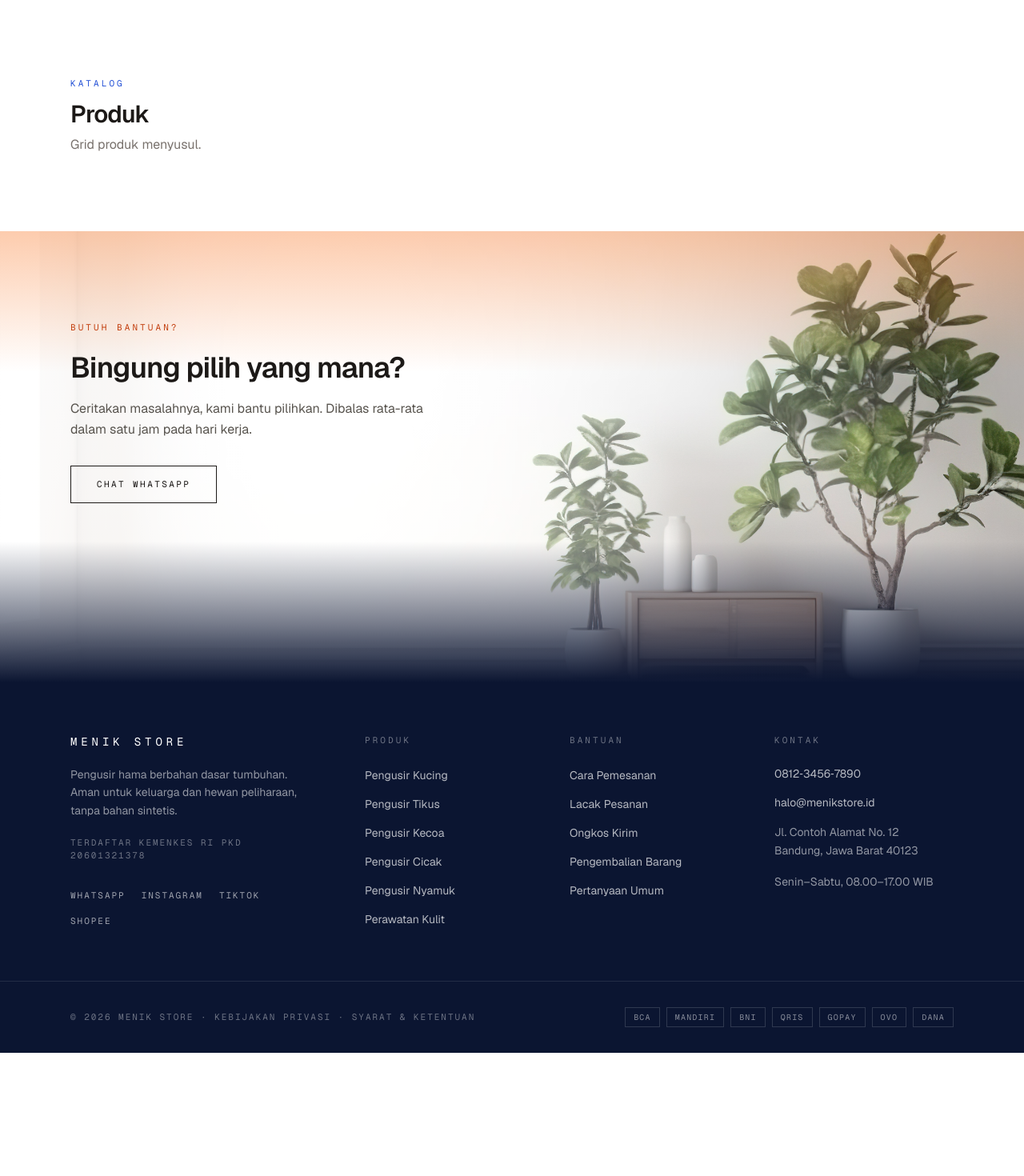
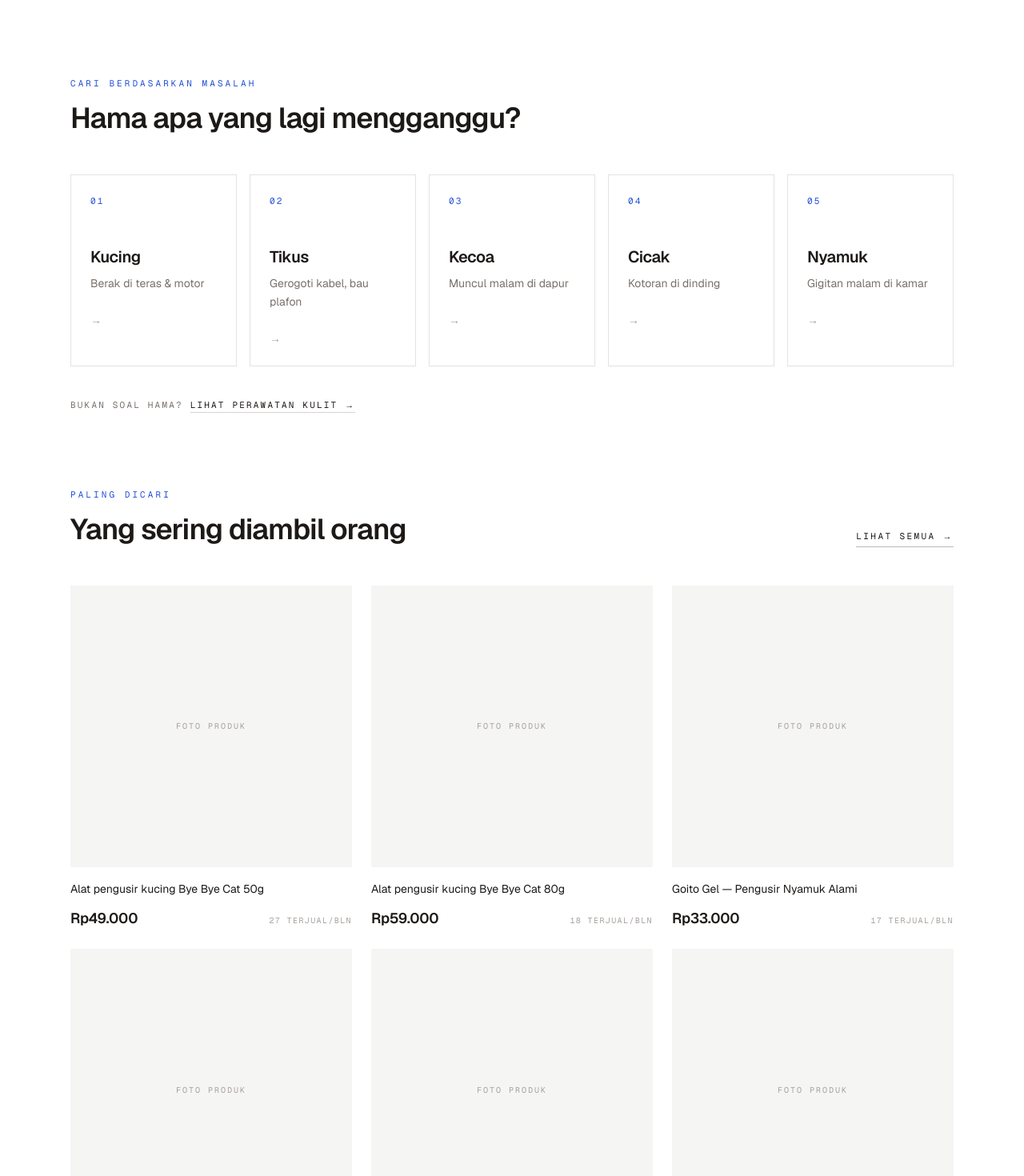
Before and after one commit to winterheatherica/ecommerce, a Next.js app in the folder frontend/: page / in a window 1280 px wide. Shown: the part 800-2270 px from the top of the page at 80% size. Before the commit the page ends 2116 px from the top, so only its background shows below. Built offline with nearby package versions, Linux system fonts and the light colour scheme.

Commit message:
add featured products section

```diff
--- /dev/null
+++ b/frontend/app/components/featured-products.tsx
@@ -0,0 +1,111 @@
+import Image from "next/image";
+
+type Produk = {
+  slug: string;
+  nama: string;
+  harga: number;
+  terjualPerBulan: number;
+  gambar?: string;
+};
+
+const produk: Produk[] = [
+  {
+    slug: "bye-bye-cat-50g",
+    nama: "Alat pengusir kucing Bye Bye Cat 50g",
+    harga: 49000,
+    terjualPerBulan: 27,
+  },
+  {
+    slug: "bye-bye-cat-80g",
+    nama: "Alat pengusir kucing Bye Bye Cat 80g",
+    harga: 59000,
+    terjualPerBulan: 18,
+  },
+  {
+    slug: "goito-gel-nyamuk",
+    nama: "Goito Gel — Pengusir Nyamuk Alami",
+    harga: 33000,
+    terjualPerBulan: 17,
+  },
+  {
+    slug: "sangreat-leather-jacket-cleaner",
+    nama: "SanGreat Leather Jacket Cleaner and Polish",
+    harga: 97000,
+    terjualPerBulan: 10,
+  },
+  {
+    slug: "bye-bye-kecoa-50gr",
+    nama: "Bye Bye Kecoa Gel 50gr — Pengusir Kecoa Natural",
+    harga: 54000,
+    terjualPerBulan: 9,
+  },
+  {
+    slug: "cicago-gel-cicak-70g",
+    nama: "Cicago Gel Pengusir Cicak Alami 70g",
+    harga: 35000,
+    terjualPerBulan: 8,
+  },
+];
+
+const angka = new Intl.NumberFormat("id-ID");
+
+const rupiah = (n: number) => `Rp${angka.format(n)}`;
+
+export default function FeaturedProducts() {
+  return (
+    <section className="mx-auto w-full max-w-6xl px-6 pb-24">
+      <div className="flex flex-wrap items-end justify-between gap-4">
+        <div>
+          <p className="font-mono text-[11px] tracking-[0.28em] text-accent-600 uppercase">
+            Paling dicari
+          </p>
+          <h2 className="mt-3 text-3xl leading-tight font-semibold tracking-tight text-ink sm:text-4xl">
+            Yang sering diambil orang
+          </h2>
+        </div>
+
+        <a
+          href="/produk"
+          className="border-b border-ink/30 pb-1 font-mono text-[11px] tracking-[0.22em] text-ink uppercase transition-colors hover:border-brand-600 hover:text-brand-600"
+        >
+          Lihat semua &rarr;
+        </a>
+      </div>
+
+      <div className="mt-12 grid grid-cols-2 gap-6 lg:grid-cols-3">
+        {produk.map((p) => (
+          <a key={p.slug} href={`/produk/${p.slug}`} className="group flex flex-col">
+            <div className="relative aspect-square overflow-hidden bg-stone-100">
+              {p.gambar ? (
+                <Image
+                  src={p.gambar}
+                  alt={p.nama}
+                  fill
+                  sizes="(max-width: 1024px) 50vw, 33vw"
+                  className="object-cover transition-transform duration-500 group-hover:scale-105"
+                />
+              ) : (
+                <span className="absolute inset-0 flex items-center justify-center font-mono text-[10px] tracking-[0.2em] text-stone-400 uppercase">
+                  Foto produk
+                </span>
+              )}
+            </div>
+
+            <p className="mt-4 line-clamp-2 text-sm leading-relaxed text-ink transition-colors group-hover:text-brand-600">
+              {p.nama}
+            </p>
+
+            <div className="mt-auto flex flex-col gap-1 pt-3 sm:flex-row sm:items-baseline sm:justify-between sm:gap-3">
+              <span className="text-lg font-semibold tracking-tight text-ink">
+                {rupiah(p.harga)}
+              </span>
+              <span className="font-mono text-[10px] tracking-[0.14em] text-stone-400 uppercase">
+                {p.terjualPerBulan} terjual/bln
+              </span>
+            </div>
+          </a>
+        ))}
+      </div>
+    </section>
+  );
+}
--- /dev/null
+++ b/frontend/app/components/problem-picker.tsx
@@ -0,0 +1,53 @@
+const masalah = [
+  { nomor: "01", nama: "Kucing", keluhan: "Berak di teras & motor", slug: "kucing" },
+  { nomor: "02", nama: "Tikus", keluhan: "Gerogoti kabel, bau plafon", slug: "tikus" },
+  { nomor: "03", nama: "Kecoa", keluhan: "Muncul malam di dapur", slug: "kecoa" },
+  { nomor: "04", nama: "Cicak", keluhan: "Kotoran di dinding", slug: "cicak" },
+  { nomor: "05", nama: "Nyamuk", keluhan: "Gigitan malam di kamar", slug: "nyamuk" },
+];
+
+export default function ProblemPicker() {
+  return (
+    <section id="produk" className="mx-auto w-full max-w-6xl px-6 py-24">
+      <p className="font-mono text-[11px] tracking-[0.28em] text-accent-600 uppercase">
+        Cari berdasarkan masalah
+      </p>
+      <h2 className="mt-3 max-w-xl text-3xl leading-tight font-semibold tracking-tight text-ink sm:text-4xl">
+        Hama apa yang lagi mengganggu?
+      </h2>
+
+      <div className="mt-12 grid grid-cols-2 gap-4 md:grid-cols-3 lg:grid-cols-5">
+        {masalah.map((m) => (
+          <a
+            key={m.slug}
+            href={`/produk?kategori=${m.slug}`}
+            className="group flex flex-col border border-ink/12 p-6 transition-colors hover:border-brand-500 hover:bg-brand-50"
+          >
+            <span className="font-mono text-[11px] tracking-[0.2em] text-accent-600">
+              {m.nomor}
+            </span>
+            <span className="mt-12 text-xl font-semibold tracking-tight text-ink">
+              {m.nama}
+            </span>
+            <span className="mt-2 text-sm leading-relaxed text-stone-500">
+              {m.keluhan}
+            </span>
+            <span className="mt-6 font-mono text-sm text-stone-400 transition-colors group-hover:text-brand-600">
+              &rarr;
+            </span>
+          </a>
+        ))}
+      </div>
+
+      <p className="mt-10 font-mono text-[11px] tracking-[0.2em] text-stone-500 uppercase">
+        Bukan soal hama?{" "}
+        <a
+          href="/produk?kategori=perawatan-kulit"
+          className="border-b border-stone-300 pb-0.5 text-ink transition-colors hover:border-brand-600 hover:text-brand-600"
+        >
+          Lihat perawatan kulit &rarr;
+        </a>
+      </p>
+    </section>
+  );
+}
--- a/frontend/app/page.tsx
+++ b/frontend/app/page.tsx
@@ -1,4 +1,6 @@
 import Image from "next/image";
+import ProblemPicker from "./components/problem-picker";
+import FeaturedProducts from "./components/featured-products";
 
 export default function Home() {
   return (
@@ -60,13 +62,8 @@ export default function Home() {
         <div className="pointer-events-none absolute inset-x-0 bottom-0 z-20 h-48 bg-linear-to-t from-accent-950/60 via-accent-900/20 to-transparent" />
       </section>
 
-      <section id="produk" className="mx-auto w-full max-w-6xl px-6 py-24">
-        <p className="font-mono text-[11px] tracking-[0.28em] text-accent-600 uppercase">
-          Katalog
-        </p>
-        <h2 className="mt-3 text-3xl font-semibold tracking-tight">Produk</h2>
-        <p className="mt-2 text-muted">Grid produk menyusul.</p>
-      </section>
+      <ProblemPicker />
+      <FeaturedProducts />
     </>
   );
 }
```
